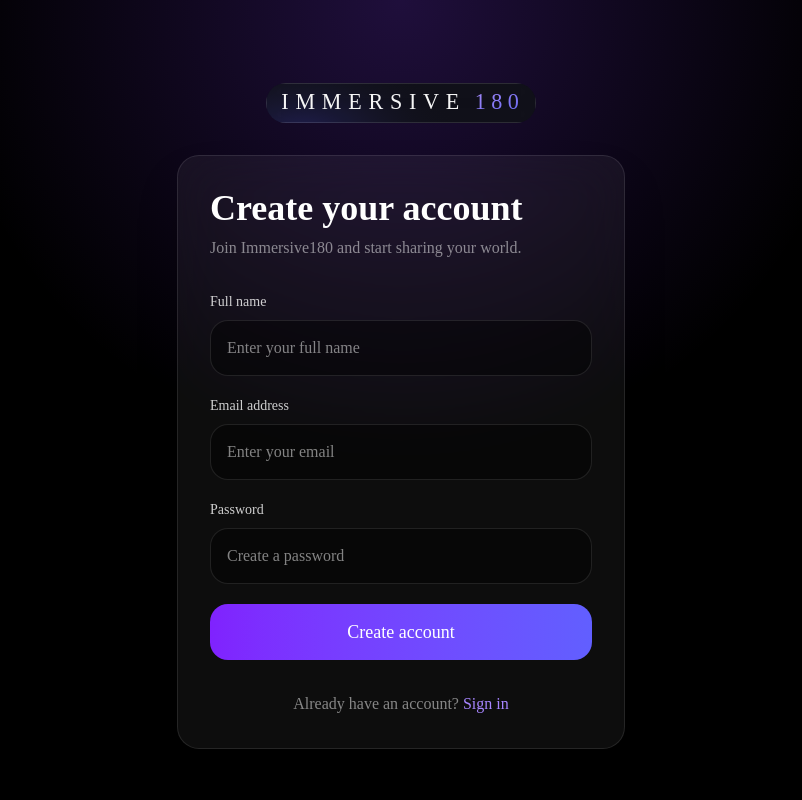
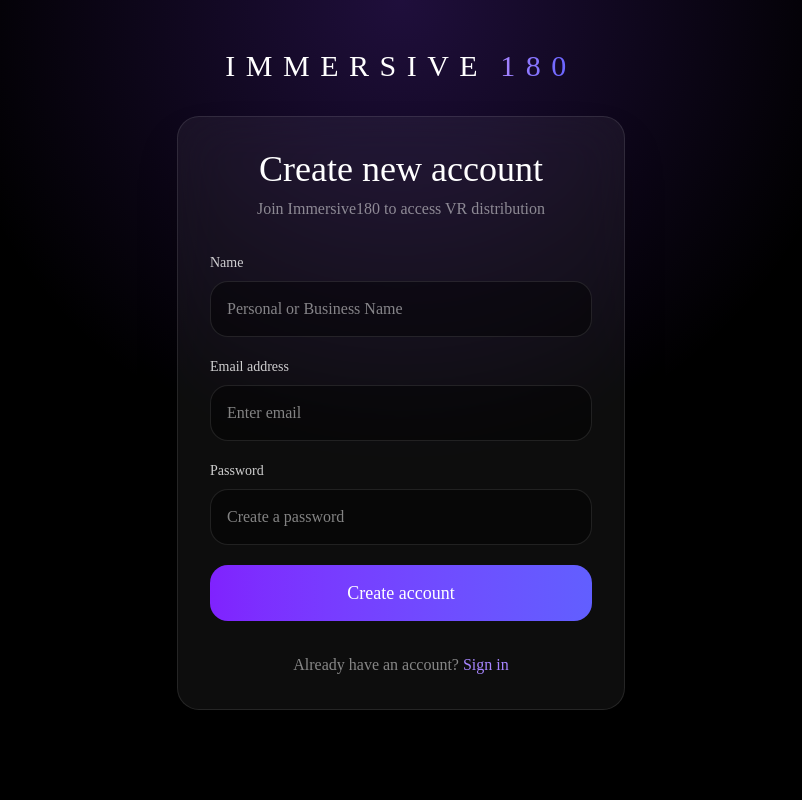
Before and after one commit to edmaldo/immersive180, a Next.js app: page /signup in a window 1280 px wide. Shown: the top 800 px of the page, without its empty margins (239-1041 px from the left). Built offline with nearby package versions, Linux system fonts and the light colour scheme; no server answers.

Commit message:
Sign Up Form w/ Footer Updated

```diff
--- a/app/signup/page.tsx
+++ b/app/signup/page.tsx
@@ -1,5 +1,14 @@
 import SignupForm from "@/components/auth/SignupForm";
+import FooterLegal from "@/components/home/FooterLegal";
 
 export default function SignupPage() {
-  return <SignupForm />;
+  return (
+    <main className="min-h-screen bg-black text-white flex flex-col">
+      <div className="flex-1">
+        <SignupForm />
+      </div>
+
+      <FooterLegal />
+    </main>
+  );
 }
--- a/components/auth/SignupForm.tsx
+++ b/components/auth/SignupForm.tsx
@@ -57,34 +57,62 @@
   }
 
   return (
-    <div className="min-h-screen bg-black text-white flex items-center justify-center px-6 relative overflow-hidden">
+    <div
+      className="
+      min-h-screen
+      bg-black
+      text-white
+      flex
+      justify-center
+      px-6
+      pt-12
+      pb-24
+      relative
+      overflow-hidden
+    "
+    >
       {/* background glow */}
       <div className="absolute inset-0 bg-[radial-gradient(circle_at_top,rgba(124,58,237,0.25),transparent_45%)]" />
 
       <div className="w-full max-w-md relative z-10">
         {/* Logo */}
-        <div className="flex justify-center px-8 py-8">
-          <img src="/logo.svg" alt="Immersive180" className="h-10 w-auto" />
+        <div className="flex justify-center">
+          <div
+            className="
+              text-2xl
+              sm:text-3xl
+              font-extralight
+              tracking-[0.35em]
+              text-white
+              whitespace-nowrap
+              mb-8
+            "
+          >
+            IMMERSIVE
+            <span className="ml-2 sm:ml-3 bg-gradient-to-r from-violet-400 to-indigo-500 bg-clip-text text-transparent">
+              180
+            </span>
+          </div>
         </div>
 
         {/* Card */}
         <div className="border border-white/10 bg-white/5 backdrop-blur-xl rounded-3xl p-8 shadow-2xl">
-          <h2 className="text-4xl font-semibold mb-2">Create your account</h2>
+          <h2 className="text-4xl text-center font-extralight mb-2">
+            Create new account
+          </h2>
 
-          <p className="text-white/50 mb-8">
-            Join Immersive180 and start sharing your world.
+          <p className="text-white/50 text-center mb-8">
+            Join Immersive180 to access VR distribution
           </p>
 
           <form onSubmit={handleSignup} className="space-y-5">
             {/* Full Name */}
             <div>
-              <label className="text-sm text-white/80 mb-2 block">
-                Full name
-              </label>
+              <label className="text-sm text-white/80 mb-2 block">Name</label>
 
               <input
                 type="text"
-                placeholder="Enter your full name"
+                placeholder="Personal or Business Name"
                 value={fullName}
                 onChange={(e) => setFullName(e.target.value)}
                 required
@@ -100,7 +128,7 @@
 
               <input
                 type="email"
-                placeholder="Enter your email"
+                placeholder="Enter email"
                 value={email}
                 onChange={(e) => setEmail(e.target.value)}
                 required
--- a/components/home/Footer.tsx
+++ b/components/home/Footer.tsx
@@ -67,8 +67,7 @@
           <FooterHeading title="Join" />
 
           <div className="mt-6 space-y-4">
-            <FooterLink label="Create Account" />
-            <FooterLink label="Sign In" />
+            <FooterLink label="Create Account" href="/signup" />
           </div>
         </div>
       </div>
@@ -88,10 +87,10 @@
   );
 }
 
-function FooterLink({ label }: { label: string }) {
+function FooterLink({ label, href }: { label: string; href?: string }) {
   return (
     <Link
-      href="#"
+      href={href || "#"}
       className="block text-zinc-500 transition duration-200 hover:text-[#9f93ff]"
     >
       {label}
```
